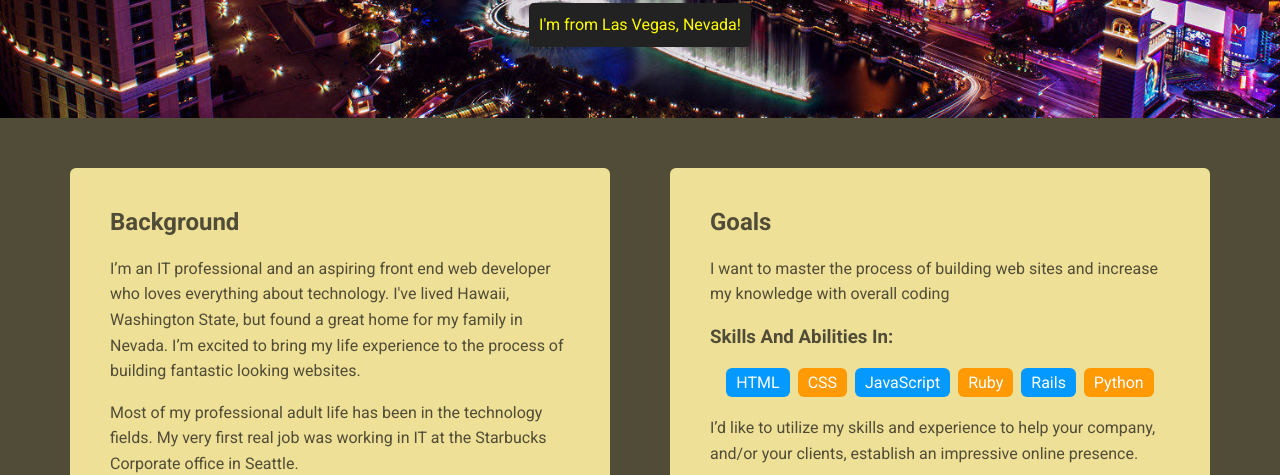
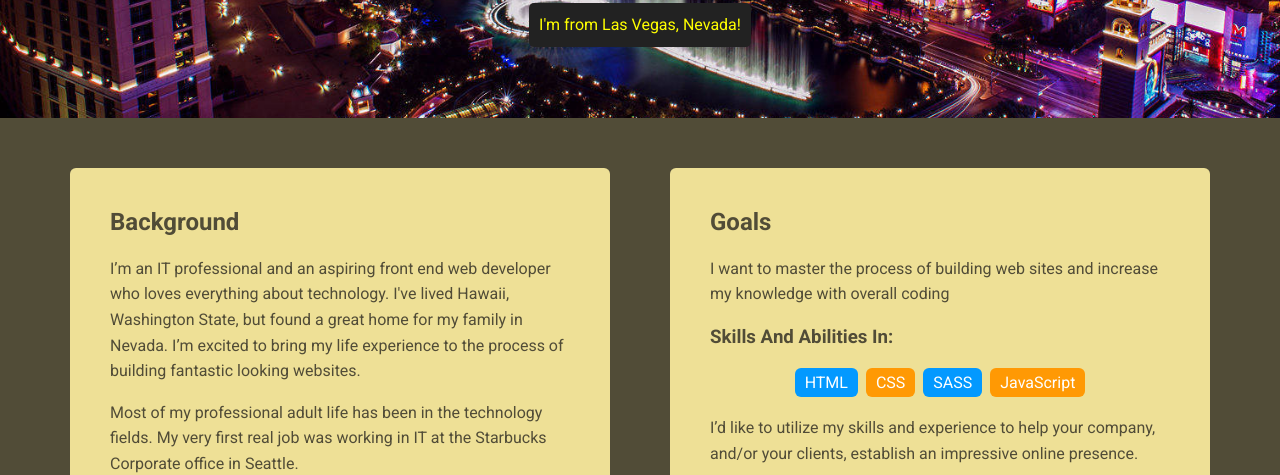
Before and after one commit to jeffbalagosa/Unit-1-Project, a plain HTML site: page index.html in a window 1280 px wide. Shown: the part 352-827 px from the top of the page. Drawn offline with Linux system fonts and the light colour scheme; a web font is replaced by a local one.

Commit message:
Updated goals section

```diff
--- a/index.html
+++ b/index.html
@@ -54,10 +54,8 @@
       <ul class="skills">
         <li>HTML</li>
         <li>CSS</li>
+        <li>SASS</li>
         <li>JavaScript</li>
-        <li>Ruby</li>
-        <li>Rails</li>
-        <li>Python</li>
       </ul>
       <p>I’d like to utilize my skills and experience to help your company, and/or your clients, establish an impressive
         online presence.</p>
```
